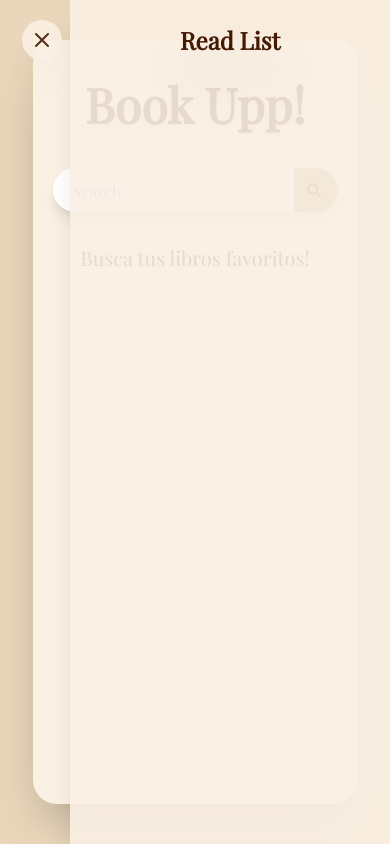
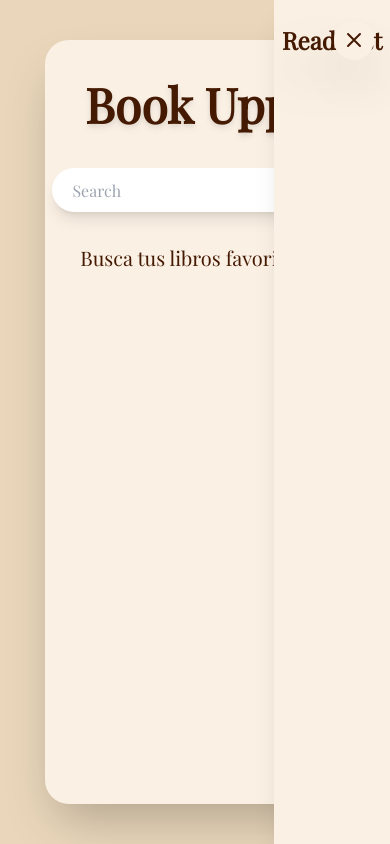
Before and after one commit to AgustinPadilla/book-upp, a React (Vite) app: page / in a window 390 px wide. Both pictures are taken after a click on the button 362 px from the left and 40 px from the top of the page. Built offline with nearby package versions, Linux system fonts and the light colour scheme.

Commit message:
fixed imports

```diff
--- a/src/App.jsx
+++ b/src/App.jsx
@@ -1,7 +1,8 @@
-import { Search } from './components/search'
+
 import { useBooks } from './hooks/useBooks'
 import { ReadList } from './components/ReadList'
 import { BooksGrid } from './components/BooksGrid'
+import { Search } from './components/Search'
 
 function App () {
   const { books } = useBooks()
@@ -9,7 +10,7 @@ function App () {
   return (
     <main className='w-full min-h-screen flex justify-around text-amber-950 relative'>
       <div className='flex flex-col items-center flex-grow'>
-        <div className='max-w-6xl bg-lightbeige h-full w-10/12 shadow-2xl flex flex-col items-center my-10 rounded-3xl'>
+        <div className='max-w-6xl bg-lightbeige h-full mx-3 md:mx-0 md:w-10/12 shadow-2xl flex flex-col items-center my-10 rounded-3xl'>
           <h1 className='text-5xl font-bold  m-10 drop-shadow-md'>Book Upp!</h1>
           <Search />
           {books.length < 1
--- a/src/components/BookCard.jsx
+++ b/src/components/BookCard.jsx
@@ -1,6 +1,6 @@
 import React from 'react'
 import { useReadList } from '../hooks/useReadList'
-import { Thumbnail } from './thumbnail'
+import { Thumbnail } from './Thumbnail'
 import { Button } from './Button'
 
 export const BookCard = ({ book }) => {
@@ -13,7 +13,7 @@ export const BookCard = ({ book }) => {
   return (
     <div className='flex items-center gap-2 rounded-md p-2'>
       <picture className=''>
-        <Thumbnail book={book} className='w-40 h-auto object-contain shadow-md shadow-gray-700' />
+        <Thumbnail book={book} className='w-full md:w-40 h-auto object-contain shadow-md shadow-gray-700' />
       </picture>
       <div className='w-4/5 h-full flex flex-col justify-between'>
         <h3 className='font-bold text-xl mb-2 line-clamp-2 drop-shadow-md'>{book.volumeInfo.title}</h3>
--- a/src/components/BooksGrid.jsx
+++ b/src/components/BooksGrid.jsx
@@ -1,9 +1,9 @@
 import React from 'react'
-import { BookCard } from './bookCard'
+import { BookCard } from './BookCard'
 
 export const BooksGrid = ({ books }) => {
   return (
-    <div className='grid grid-cols-3 w-full gap-3 p-10'>
+    <div className='flex flex-col md:grid md:grid-cols-2 lg:grid-cols-3 w-full xl:gap-3 md:p-10'>
       {books.map(book => {
         return (
           <BookCard
--- a/src/components/ReadList.jsx
+++ b/src/components/ReadList.jsx
@@ -1,6 +1,6 @@
 import React, { useState } from 'react'
 import { useReadList } from '../hooks/useReadList'
-import { Thumbnail } from './thumbnail'
+import { Thumbnail } from './Thumbnail'
 import { ReadListIcon } from './icons/ReadListIcon'
 import { CloseIcon } from './icons/CloseIcon'
 
@@ -13,10 +13,10 @@ export const ReadList = () => {
 
   return (
     <div className='fixed right-0'>
-      <button onClick={toggleSideBar} className='absolute top-0 -left-12 mt-5 text-2xl bg-lightbeige p-2 rounded-full shadow-2xl opacity-90 hover:opacity-100'>
+      <button onClick={toggleSideBar} className='absolute z-10 top-0 right-4 md:-left-12 mt-5 text-2xl bg-lightbeige p-2 rounded-full shadow-2xl md:opacity-90 hover:opacity-100'>
         {hidden ? <ReadListIcon /> : <CloseIcon />}
       </button>
-      <div className={`h-screen w-80 relative shadow-xl gap-3 p-2 bg-lightbeige bg-opacity-90 text-md overflow-auto font-semibold ${hidden && 'hidden'}`}>
+      <div className={`h-screen md:w-80 relative shadow-xl gap-3 p-2 bg-lightbeige md:bg-opacity-90 text-md overflow-auto font-semibold ${hidden && 'hidden'}`}>
         <h2 className='text-2xl font-bold drop-shadow-2xl my-4 w-full text-center'>Read List</h2>
         <div className='flex flex-col-reverse gap-2 items-center'>
           {readList.map(book => {
```
